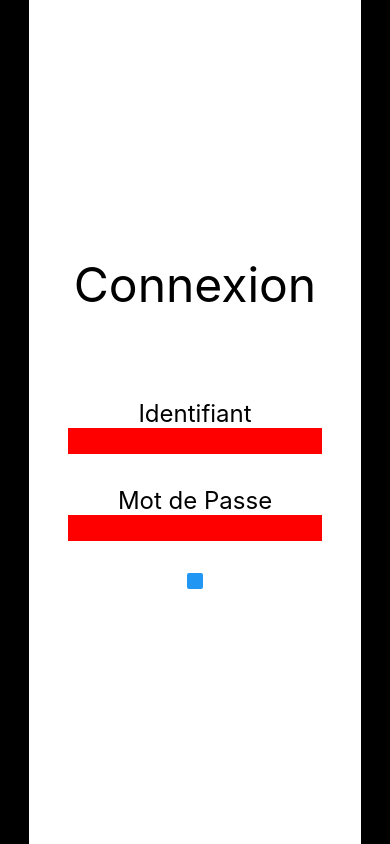
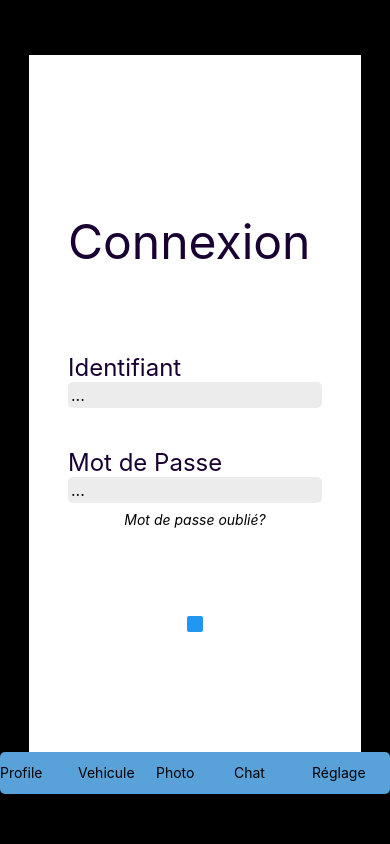
Before and after one commit to augcolas/MonVehiculeInfo, a React Native app in the folder front/: screen / in a window 390 px wide. Built offline with nearby package versions, Linux system fonts and the light colour scheme.

Commit message:
minor changes

```diff
--- a/front/App.js
+++ b/front/App.js
@@ -2,13 +2,15 @@ import { StatusBar } from 'expo-status-bar';
 import { StyleSheet, Text, View } from 'react-native';
 import Navbar from "./components/navbar";
 import Login from "./components/login";
+export default function App() {
 
-export default function App() {
   return (
     <View style={styles.container}>
       <Login></Login>
+      <Navbar></Navbar>
     </View>
   );
+
 }
 
 const styles = StyleSheet.create({
--- a/front/components/login.js
+++ b/front/components/login.js
@@ -1,17 +1,41 @@
-import {StyleSheet, Text, TextInput, View, Button} from "react-native";
+import { StyleSheet, Text, TextInput, View, Button } from "react-native";
+import React from "react";
 
 export default function Login() {
+
   return (
     <View style={styles.form}>
-            <View><Text style={styles.title}>Connexion</Text></View>
+      <View style={styles.container}>
+        <Text style={styles.title}>Connexion</Text>
+      </View>
 
-            <View><Text style={styles.subtitle}>Identifiant</Text></View>
-            <View><TextInput style={styles.field}></TextInput></View>
+      <View style={styles.container}>
+        <Text style={styles.subtitle}>Identifiant</Text>
+        <TextInput
+          style={styles.field}
+          placeholder={"..."}
+          onChangeText={(username) => setUsername(username)}
+        ></TextInput>
+      </View>
 
-            <View><Text style={styles.subtitle}>Mot de Passe</Text></View>
-            <View><TextInput style={styles.field}></TextInput></View>
+      <View style={styles.container}>
+        <Text style={styles.subtitle}>Mot de Passe</Text>
+        <TextInput
+          style={styles.field}
+          placeholder={"..."}
+          secureTextEntry={true}
+          onChangeText={(password) => setPassword(password)}
+        ></TextInput>
+        <Text style={styles.pwd}>Mot de passe oublié?</Text>
+      </View>
 
-            <View><Button style={styles.submit}>Se Connecter</Button></View>
+      <Button
+        variant={"contained"}
+        style={styles.submit}
+        onClick={alert("test")}
+      >
+        Se Connecter
+      </Button>
     </View>
   );
 }
@@ -20,32 +44,45 @@ const styles = StyleSheet.create({
   form: {
     margin: 0,
     padding: 0,
-        fontFamily: 'Quicksand',
-        display: 'flex',
-        justifyContent: 'center',
-        alignItems: 'center',
-        minHeight: '100vh',
-        padding: '10vw',
-        position: 'absolute',
-        backgroundColor: 'white'
+    fontFamily: "Quicksand",
+    display: "flex",
+    justifyContent: "center",
+    alignItems: "center",
+    minHeight: "87vh",
+    padding: "10vw",
+    position: "absolute",
+    backgroundColor: "#ffffff",
   },
   title: {
-        fontSize: '3em',
-        marginBottom: '10vh'
+    fontSize: "3em",
+    marginBottom: "6vh",
+    color: "#180033",
+  },
+  container: {
+    marginBottom: "2em",
+    width: "100%",
   },
   subtitle: {
-        fontSize: '1.5em'
+    fontSize: "1.5em",
+    color: "#180033",
   },
   field: {
-        fontSize: '1em',
-        backgroundColor: 'red',
-        padding: '3px',
-        width: 'auto',
-        marginBottom: '2em'
+    fontSize: "1em",
+    backgroundColor: "#ececec",
+    padding: "3px",
+    width: "auto",
+    marginBottom: "0.5em",
+    borderRadius: "5px",
+  },
+  pwd: {
+    marginBottom: "4em",
+    fontStyle: "italic",
+    textAlign: "center",
   },
   submit: {
-        padding: '1em',
-        backgroundColor: 'red',
-        marginTop: '1em'
-    }
+    padding: "1em",
+    backgroundColor: "red",
+    marginTop: "1em",
+    width: "100%",
+  },
 });
--- a/front/components/navbar.js
+++ b/front/components/navbar.js
@@ -14,13 +14,13 @@ export default function Navbar() {
 
 const styles = StyleSheet.create({
     container: {
-        backgroundColor: '#fff',
+        backgroundColor: '#58A1D9',
         borderRadius: 5,
         height: '5%',
         width: '100%',
-        position:"absolute",
-        bottom:50,
-        left:0,
+        position: "absolute",
+        bottom: 50,
+        left: 0,
         display: "flex",
         flexDirection: "row",
         alignItems: "center"
```
Lines whose indentation alone changed are shown as unchanged.
